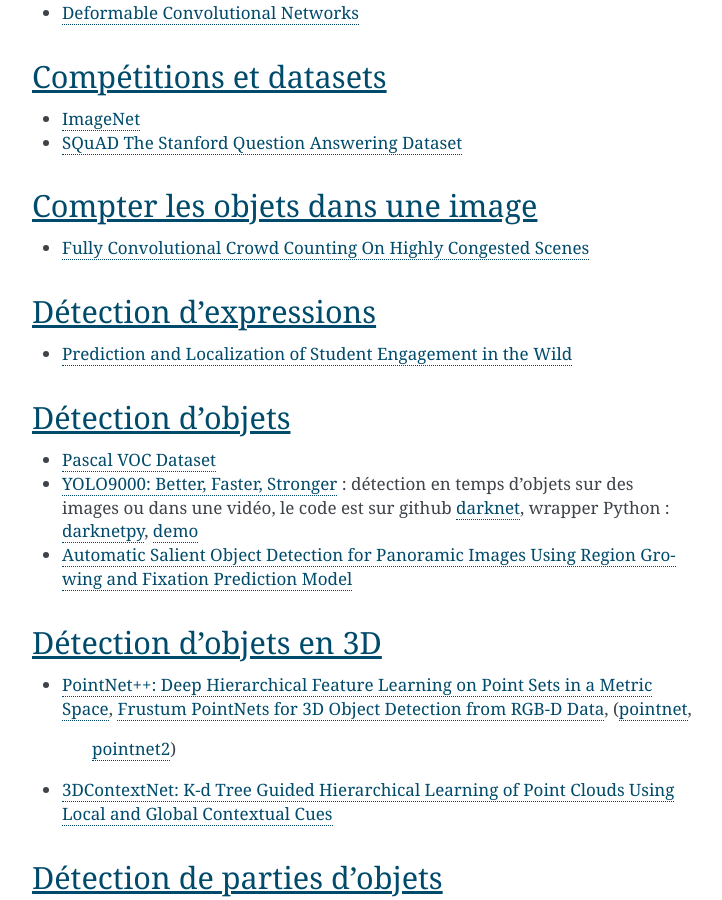
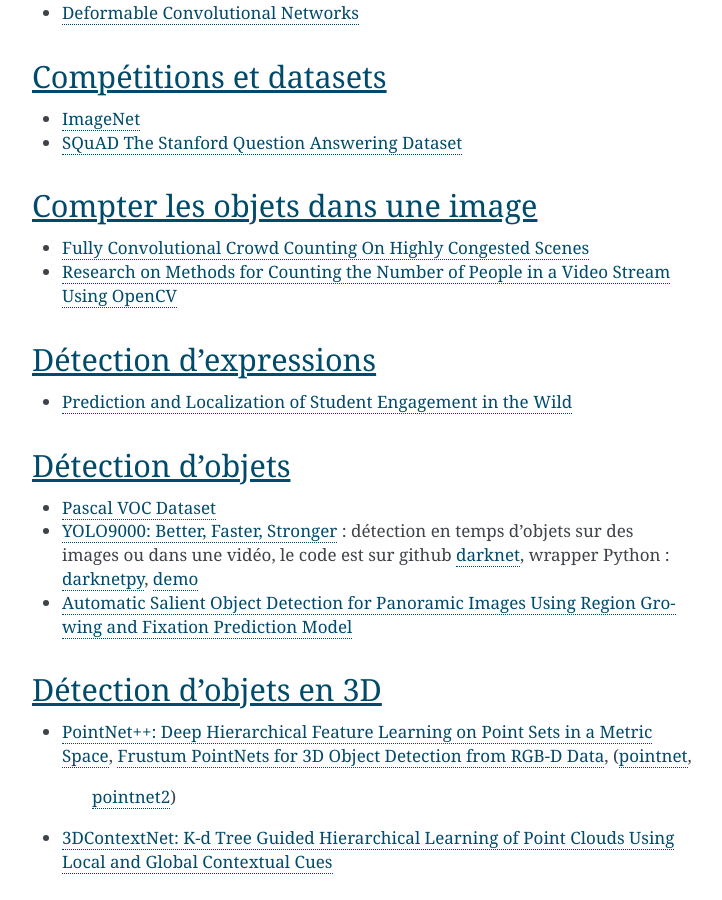
Before and after one commit to sdpython/ensae_teaching_dl, a Sphinx documentation site: the page built from _doc/sphinxdoc/source/chapters/dl_resolus.rst, in a window 1280 px wide and 900 px high, scrolled down 1883 px. Shown: the whole window, without its empty margins (388-1110 px from the left). Built offline with Sphinx 7.4.7, drawn with Linux system fonts in a browser that asks for light colours; pages that are not in the unit, such as notebooks, are missing from menus; cross-references to code outside the pages are shown as plain code; the version number is read from the project's files by our own code; some of the changed text lies outside the part shown.

Commit message:
documentation

```diff
--- a/_doc/sphinxdoc/source/chapters/dl_resolus.rst
+++ b/_doc/sphinxdoc/source/chapters/dl_resolus.rst
@@ -70,6 +70,7 @@
 +++++++++++++++++++++++++++++++++
 
 * `Fully Convolutional Crowd Counting On Highly Congested Scenes <https://arxiv.org/pdf/1612.00220.pdf>`_
+* `Research on Methods for Counting the Number of People in a Video Stream Using OpenCV <https://www.codeproject.com/Articles/1264037/Research-on-Methods-for-Counting-the-Number-of-P-2>`_
 
 .. _l-ml2a-resolu-detexpr:
 
@@ -166,6 +167,7 @@
   reconnaissance de plaques d'immatriculation, pas vraiment du deep learning
 * `Fully Convolutional Networks for Semantic Segmentation <https://people.eecs.berkeley.edu/~jonlong/long_shelhamer_fcn.pdf>`_
 * `Deep Supervision with Shape Concepts for Occlusion-Aware 3D Object Parsing <https://arxiv.org/pdf/1612.02699.pdf>`_
+* `Best-Buddies Similarity for Robust Template Matching <https://people.csail.mit.edu/talidekel/papers/BBS_CVPR15.pdf>`_
 
 Histoire
 ++++++++
```
